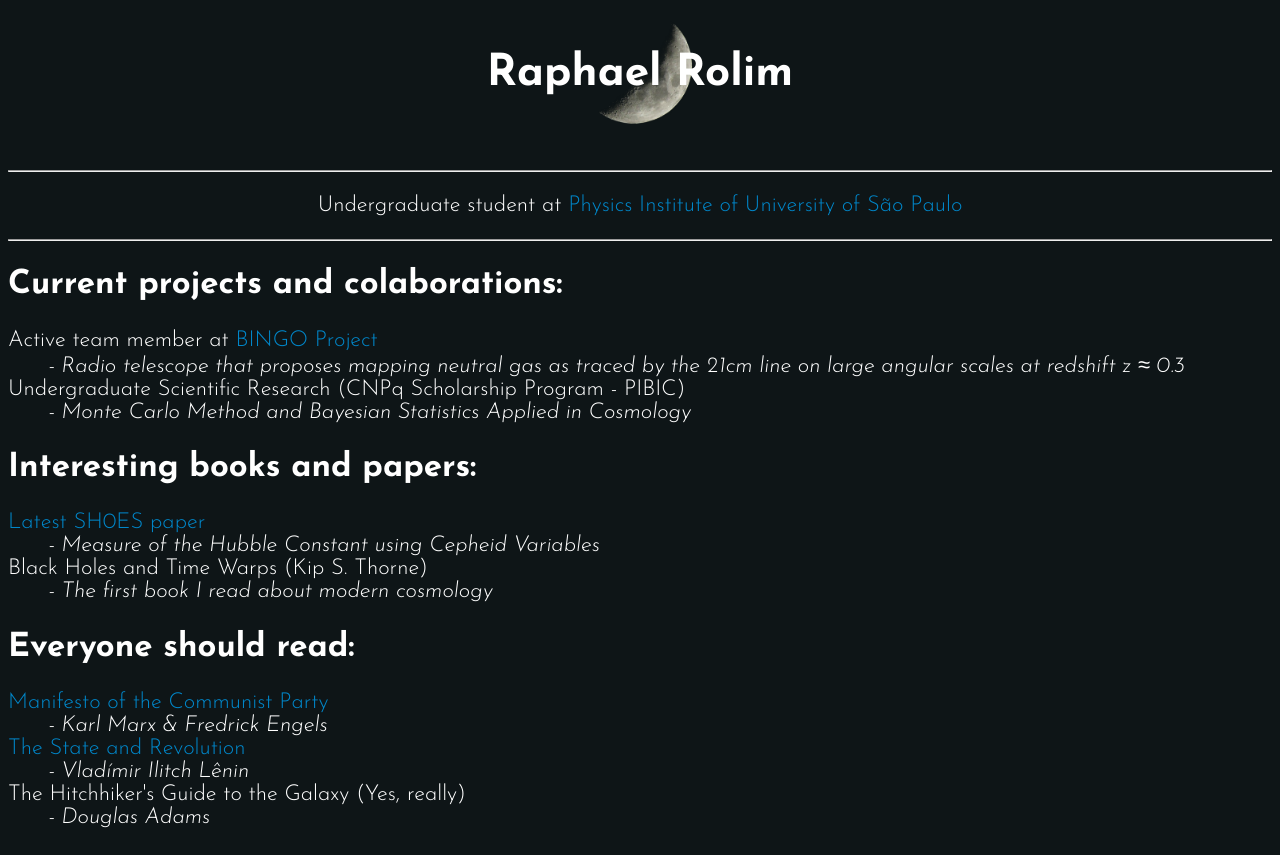
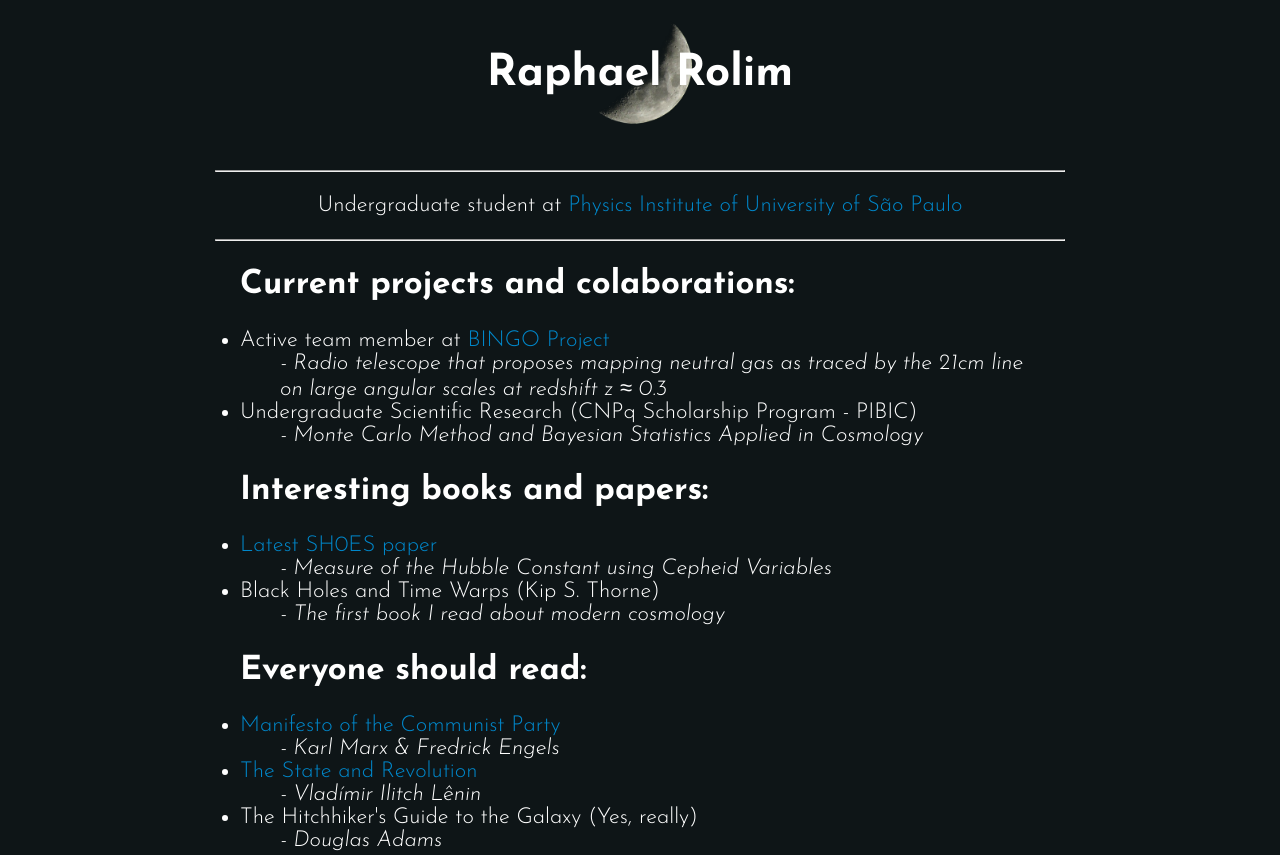
Before and after one commit to raphaelrolim/raphaelrolim.github.io, a plain HTML site: page index.html in a window 1280 px wide. Shown: the top 855 px of the page. Drawn offline with Linux system fonts and the light colour scheme.

Commit message:
Update main.css

```diff
--- a/main.css
+++ b/main.css
@@ -15,6 +15,11 @@ body{
     color: #ffffff;
 }
 
+hr {
+    width: 850px;
+    margin: auto;
+}
+
 a{
     color: aliceblue
 }
@@ -25,6 +30,11 @@ a:visited{
 
 a:hover, a:active{
     color: #0087ca
+}
+
+.content {
+    max-width: 800px;
+    margin: auto;
 }
 
 /* Container holding the image and the text */
@@ -153,5 +163,4 @@ a:hover, a:active{
         display: none;
     }
 }
-
 /* Footer Container (end) */
```
